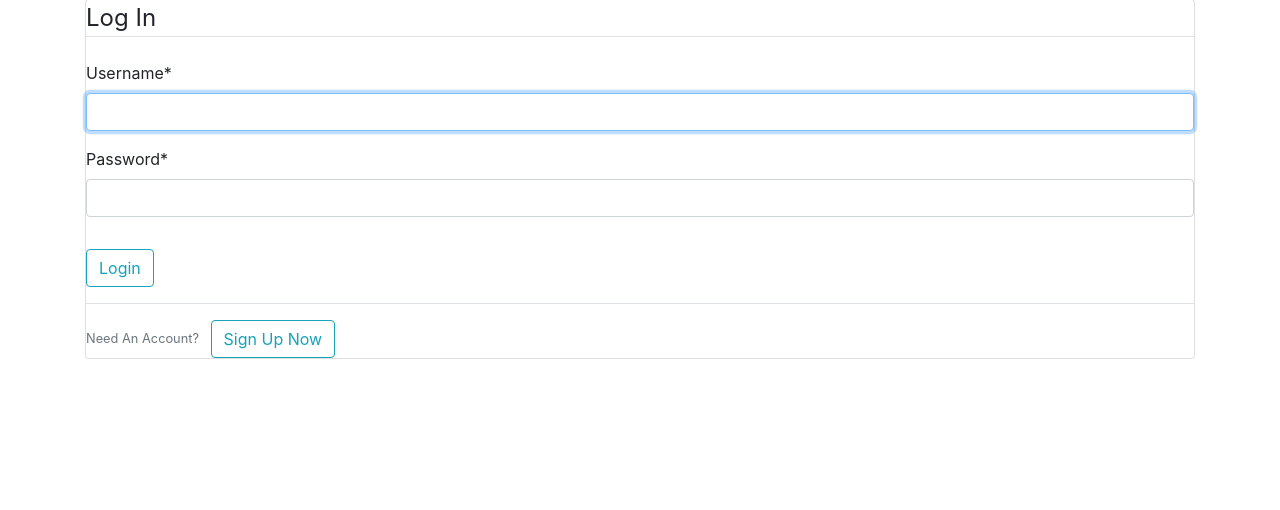
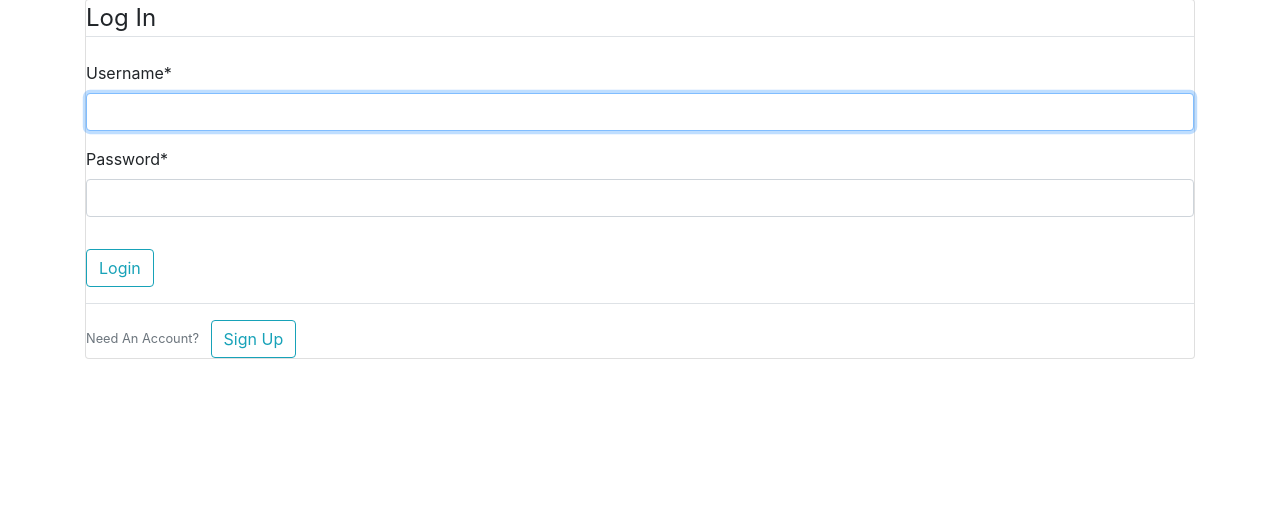
Before and after one commit to sharon0812/Awwards, a Django app: page /login/ in a window 1280 px wide. Shown: the part 193-703 px from the top of the page. Run offline with Django 3.2, Linux system fonts and the light colour scheme; parts of the project's set-up code (start-up, migrations or seed data) failed here and were passed over; some libraries are stand-ins or nearby versions; some web fonts are replaced.

Commit message:
modify login.html

```diff
--- a/users/templates/users/login.html
+++ b/users/templates/users/login.html
@@ -21,7 +21,7 @@
       </form>
       <div class="border-top pt-3">
           <small class="text-muted">
-              Need An Account? <a class= " btn btn-outline-info ml-2" href="{% url 'login' %}">Sign Up Now</a>
+              Need An Account? <a class= " btn btn-outline-info ml-2" href="{% url 'login' %}">Sign Up </a>
           </small>
       </div>
   </div>
```
